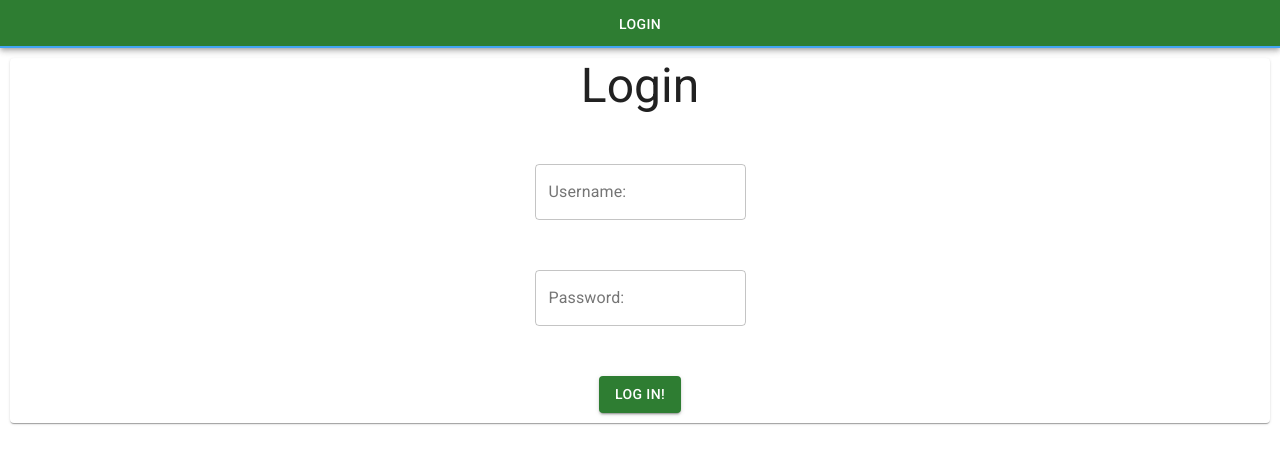
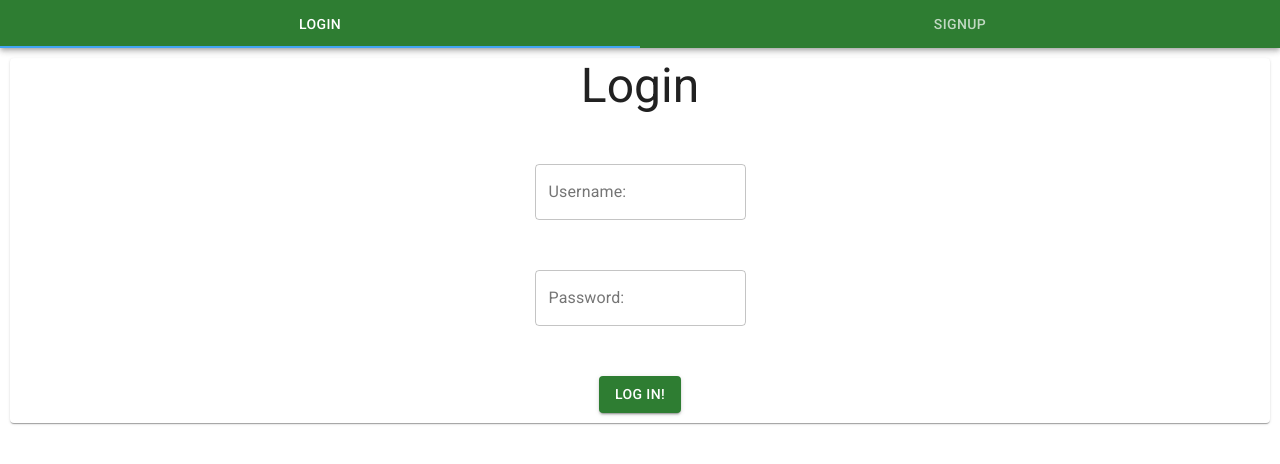
Before and after one commit to Zachary-Roland/closet-app-react, a React (Create React App) app: page /login in a window 1280 px wide. Shown: the top 464 px of the page. Built offline with nearby package versions, Linux system fonts and the light colour scheme.

Commit message:
adds signup component

```diff
--- a/src/App.js
+++ b/src/App.js
@@ -20,6 +20,7 @@ import { GarmsContext, UserContext, NeedsContext } from "./context";
 // Imports for Components
 import ProtectedRoute from "./shared/ProtectedRoute";
 import Login from "./components/Login";
+import Signup from "./components/Signup";
 import AddGarm from "./components/AddGarmPage";
 import OutfitBuilder from "./components/OutfitBuilderPage";
 import Wardrobe from "./components/WardrobePage";
@@ -86,6 +87,12 @@ function App() {
                   component={NavLink}
                   {...a11yProps(0)}
                 />
+                <Tab
+                  label="Signup"
+                  to="/signup"
+                  component={NavLink}
+                  {...a11yProps(1)}
+                />
               </Tabs>
             )}
             {user && (
@@ -99,19 +106,19 @@ function App() {
                   label="Add Garm"
                   to="/addGarm"
                   component={NavLink}
-                  {...a11yProps(1)}
+                  {...a11yProps(2)}
                 />
                 <Tab
                   label="My Garms"
                   to="/myGarms"
                   component={NavLink}
-                  {...a11yProps(2)}
+                  {...a11yProps(3)}
                 />
                 <Tab
                   label="Fits"
                   to="/fitBuilder"
                   component={NavLink}
-                  {...a11yProps(3)}
+                  {...a11yProps(4)}
                 />
                 <Tab
                   label="Logout"
@@ -122,7 +129,7 @@ function App() {
                     setGarms([]);
                     setNeeds([]);
                   }}
-                  {...a11yProps(4)}
+                  {...a11yProps(5)}
                 />
               </Tabs>
             )}
@@ -132,6 +139,9 @@ function App() {
           <Switch>
             <ProtectedRoute path="/login" reqUser={false} loggedInUser={user}>
               <Login />
+            </ProtectedRoute>
+            <ProtectedRoute path="/signup" reqUser={false}>
+              <Signup />
             </ProtectedRoute>
             <ProtectedRoute path="/addGarm" reqUser={true}>
               {/* <TabPanel value={value} index={0}> */}
```
